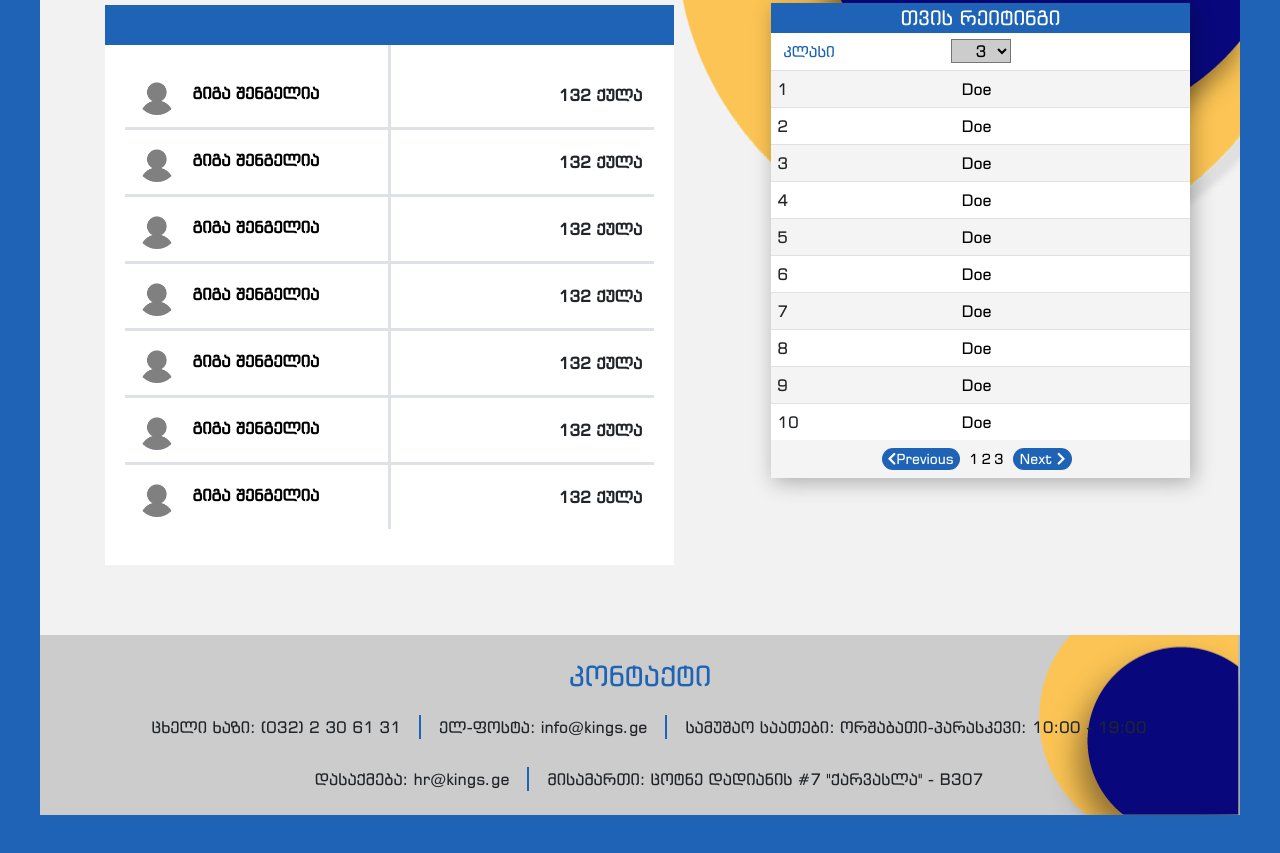
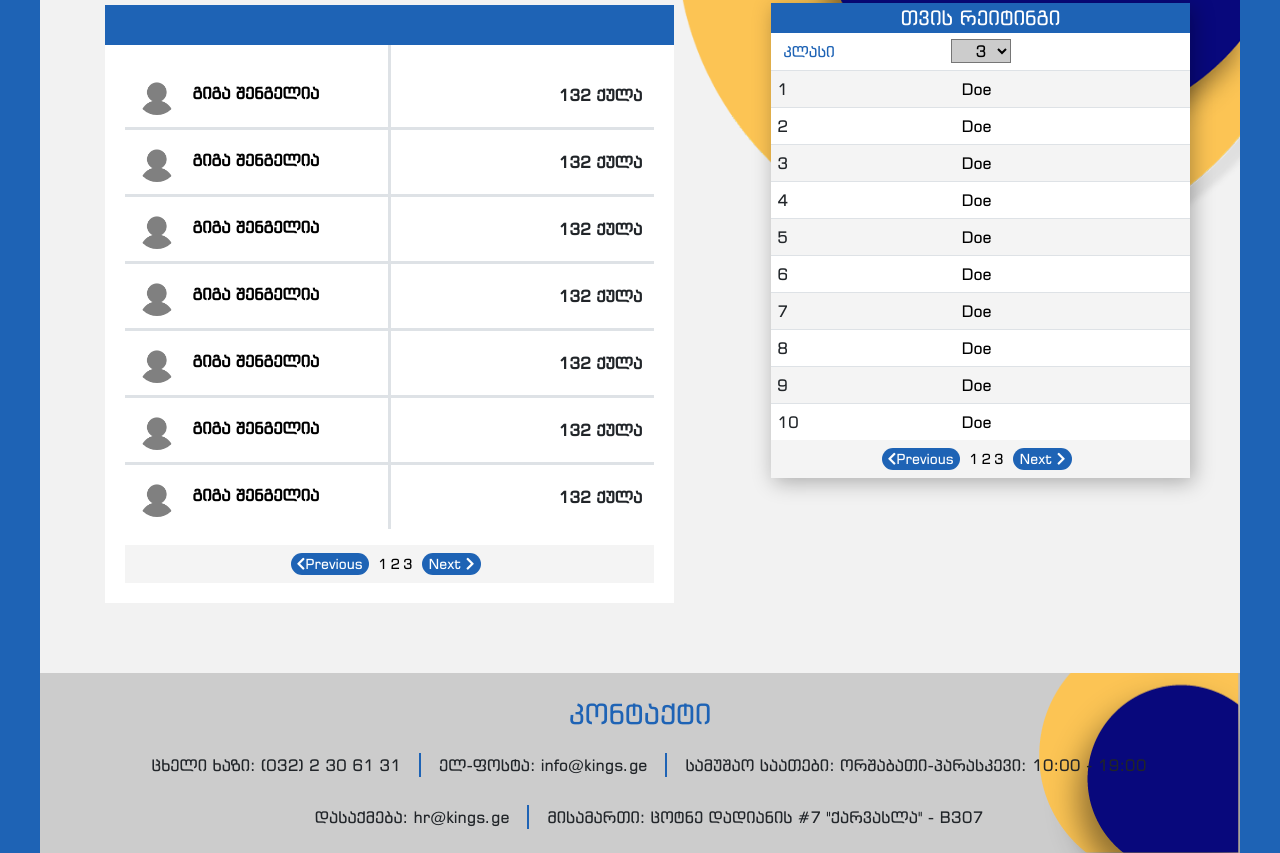
Before and after one commit to beqab/kingsTop, a plain HTML site: page index.html in a window 1280 px wide. Shown: the part 399-1252 px from the top of the page. Before the commit the page ends 1214 px from the top, so only its background shows below. Drawn offline with nearby package versions, Linux system fonts and the light colour scheme.

Commit message:
დავამატე ფაგინატორი პირველ ტაბს

```diff
--- a/index.html
+++ b/index.html
@@ -195,6 +195,24 @@
       </tr>
     </tbody>
   </table>
+
+     <nav class="text-center p-2" aria-label="...">
+  <ul class="mb-0 justify-content-center pagination pagination-sm ">
+    <li class="page-item ">
+      <a class="page-link" href="#" tabindex="-1"><i class="fas fa-chevron-left"></i>Previous</a>
+    </li>
+    <li class="page-item"><a class="page-link" href="#">1</a></li>
+    <li class="page-item"><a class="page-link" href="#">2</a></li>
+    <li class="page-item"><a class="page-link" href="#">3</a></li>
+    <li class="page-item">
+      <a class="page-link" href="#">Next <i class="fas fa-chevron-right"></i>
+
+</a>
+    </li>
+  </ul>
+</nav>
+
+
                          </div>
                      </div>
     	 	 	 </div>
```
